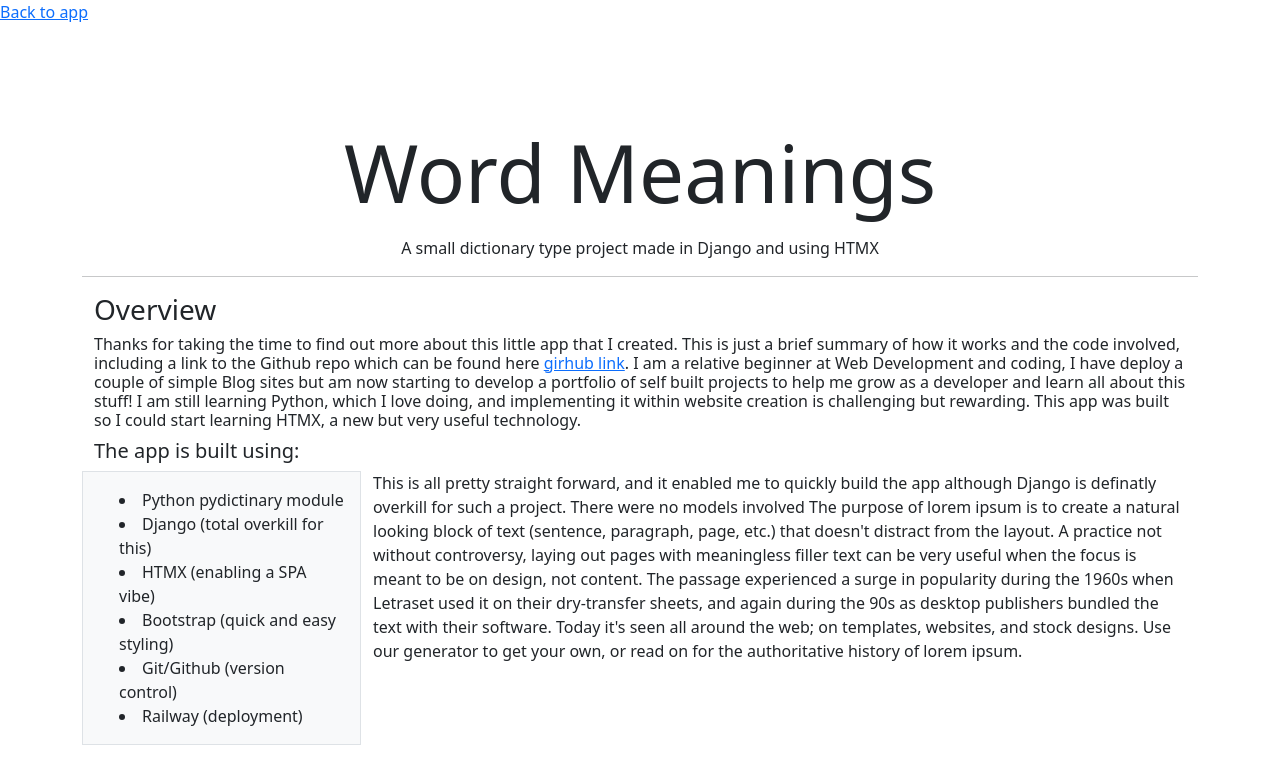
After one commit to rob8624/wordgame, a Django app: template word_game/words/templates/about.html in a window 1280 px wide. The commit adds this page. Shown: the top 784 px of the page. Run offline with Django 3.2, Linux system fonts and the light colour scheme; the template is opened without the code that fills it, so the values that code supplies are empty; some libraries are stand-ins or nearby versions.

Commit message:
worked on about page styling and added htmx push url

```diff
--- /dev/null
+++ b/word_game/words/templates/about.html
@@ -0,0 +1,54 @@
+{% extends 'base.html' %}
+{%  block content %}
+<body>
+
+<div>
+    <a href="{% url 'home' %}">Back to app</a>
+</div>
+<div class="container" style="padding-top:100px">
+    <div class="text-center display-1">
+        <p>Word Meanings</p>
+    </div>
+    <div class="text-center">
+        <p>A small dictionary type project made in Django and using HTMX</p>
+    </div>
+    <hr>
+<div class="container">
+    <section>
+        <div><h3>Overview</h3></div>
+        <h6>Thanks for taking the time to find out more about this little app that I created.
+        This is just a brief summary of how it works and the code involved, including a link
+            to the Github repo which can be found here <a href="#">girhub link</a>. I am a
+            relative beginner at Web Development and coding, I have deploy a couple of simple
+            Blog sites but am now starting to develop a portfolio of self built projects to help
+            me grow as a developer and learn all about this stuff! I am still learning Python, which
+            I love doing, and implementing it within website creation is challenging but rewarding.
+            This app was built so I could start learning HTMX, a new but very useful technology.
+        </h6>
+      <h5>The app is built using:</h5>
+      <div class="row">
+          <div class="col-sm-12 col-md-12 col-lg-3 bg-light p-3 border">
+      <div style="padding-left:20px;">
+      <li>Python pydictinary module</li><li>Django (total overkill for this) </li><li>HTMX (enabling a SPA vibe) </li><li>Bootstrap (quick and easy styling)</li>
+      <li>Git/Github (version control)</li><li>Railway (deployment)</li>
+      </div>
+          </div>
+          <div class="col-lg-9">
+              This is all pretty  straight forward, and it enabled me to quickly build the app although Django is definatly overkill
+              for such a project. There were no models involved
+              The purpose of lorem ipsum is to create a natural looking block of text (sentence, paragraph, page, etc.) that doesn't distract from the layout. A practice not without controversy, laying out pages with meaningless filler text can be very useful when the focus is meant to be on design, not content.
+
+The passage experienced a surge in popularity during the 1960s when Letraset used it on their dry-transfer sheets, and again during the 90s as desktop publishers bundled the text with their software. Today it's seen all around the web; on templates, websites, and stock designs. Use our generator to get your own, or read on for the authoritative history of lorem ipsum.
+          </div>
+      </div>
+
+    </section>
+</div>
+
+
+
+
+</div>
+</body>
+</html>
+{% endblock %}
--- a/word_game/words/urls.py
+++ b/word_game/words/urls.py
@@ -6,5 +6,6 @@ urlpatterns = [
     path('', views.home_view, name='home'),#this is the home url
     path('search', views.search_view, name='search'),
     path('clipboard', views.clipboard_view, name='search'),
+    path('about', views.about_view, name='about'),
     #this is the search url
 ]
--- a/word_game/words/views.py
+++ b/word_game/words/views.py
@@ -33,3 +33,8 @@ def clipboard_view(request):
     print(checked_meaning)
 
     return HttpResponse(f"copied word meaning to your clipboard")
+
+
+def about_view(request):
+
+    return render(request, "about.html")
```
Also changed, not shown: word_game/words/templates/dictionary.html (+5 -4 lines).
